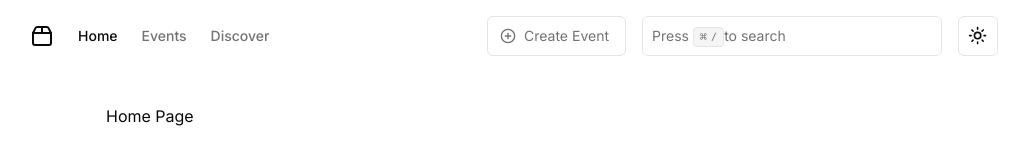
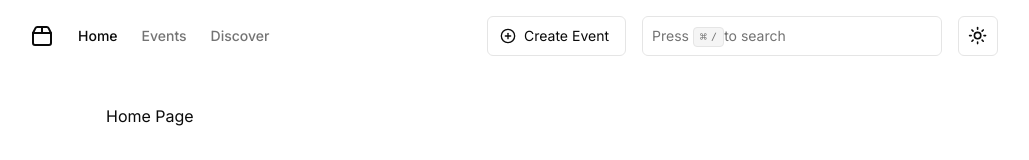
Before and after one commit to vasantakmr/events-app, a Next.js app: page / in a window 1280 px wide. Shown: the top 160 px of the page, without its empty margins (126-1155 px from the left). Built offline with nearby package versions, Linux system fonts and the light colour scheme; no server answers; the database is empty.

Commit message:
removed navbar item

```diff
--- a/components/navbar/Navbar.tsx
+++ b/components/navbar/Navbar.tsx
@@ -60,7 +60,7 @@ export function Navbar() {
         <div className="flex w-full items-center gap-4 md:ml-auto md:gap-2 lg:gap-4">
           <form className="ml-auto flex gap-4 md:gap-2 lg:gap-4 flex-1 sm:flex-initial">
             <div className="ml-auto ">
-              <NavbarItem href="/create">
+              <Link href="/create">
                 <Button
                   variant="outline"
                   className="w-full justify-end text-left font-normal"
@@ -68,7 +68,7 @@ export function Navbar() {
                   <CirclePlus className="mr-1 h-4 w-4 -translate-x-1" />
                   Create Event
                 </Button>
-              </NavbarItem>
+              </Link>
             </div>
             <div className="relative overflow-hidden">
               <SearchCommandDialog />
```
